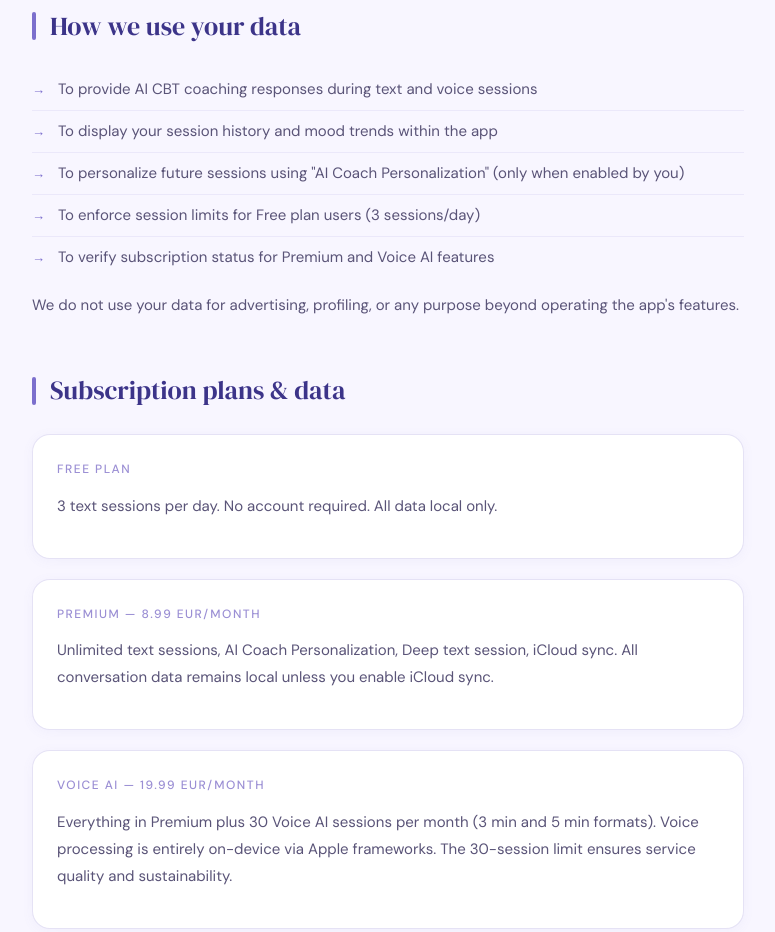
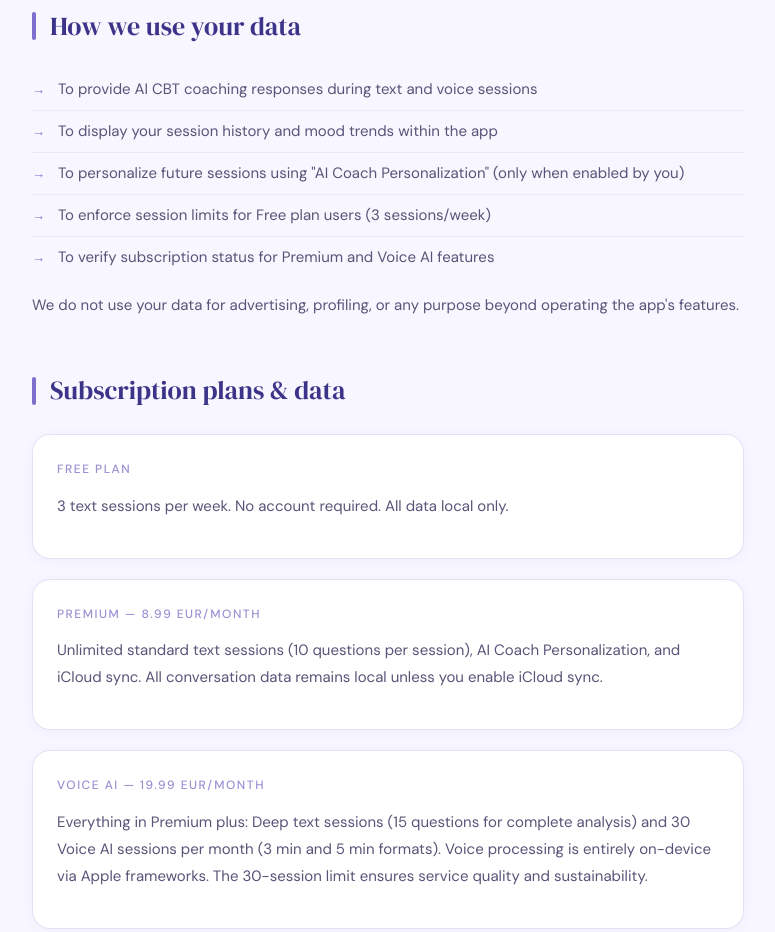
Before and after one commit to moodshift-coach/moodshift-privacy, a plain HTML site: page index.html in a window 1280 px wide. Shown: the part 2706-3638 px from the top of the page, without its empty margins (252-1027 px from the left). Drawn offline with Linux system fonts and the light colour scheme.

Commit message:
Update index.html
New Rating Age, New Plans

```diff
--- a/index.html
+++ b/index.html
@@ -229,7 +229,7 @@
       <li>To provide AI CBT coaching responses during text and voice sessions</li>
       <li>To display your session history and mood trends within the app</li>
       <li>To personalize future sessions using "AI Coach Personalization" (only when enabled by you)</li>
-      <li>To enforce session limits for Free plan users (3 sessions/day)</li>
+      <li>To enforce session limits for Free plan users (3 sessions/week)</li>
       <li>To verify subscription status for Premium and Voice AI features</li>
     </ul>
     <p>We do not use your data for advertising, profiling, or any purpose beyond operating the app's features.</p>
@@ -239,15 +239,15 @@
     <h2>Subscription plans &amp; data</h2>
     <div class="block">
       <span class="block-title">Free Plan</span>
-      <p>3 text sessions per day. No account required. All data local only.</p>
+      <p>3 text sessions per week. No account required. All data local only.</p>
     </div>
     <div class="block">
       <span class="block-title">Premium — 8.99 EUR/month</span>
-      <p>Unlimited text sessions, AI Coach Personalization, Deep text session, iCloud sync. All conversation data remains local unless you enable iCloud sync.</p>
+      <p>Unlimited standard text sessions (10 questions per session), AI Coach Personalization, and iCloud sync. All conversation data remains local unless you enable iCloud sync.</p>
     </div>
     <div class="block">
       <span class="block-title">Voice AI — 19.99 EUR/month</span>
-      <p>Everything in Premium plus 30 Voice AI sessions per month (3 min and 5 min formats). Voice processing is entirely on-device via Apple frameworks. The 30-session limit ensures service quality and sustainability.</p>
+      <p>Everything in Premium plus: Deep text sessions (15 questions for complete analysis) and 30 Voice AI sessions per month (3 min and 5 min formats). Voice processing is entirely on-device via Apple frameworks. The 30-session limit ensures service quality and sustainability.</p>
     </div>
   </div>
 
@@ -290,7 +290,7 @@
 
   <div class="section">
     <h2>Children's privacy</h2>
-    <p>MoodShift is intended for users aged 17 and older. We do not knowingly collect data from children under 13. If you believe a child has used MoodShift, please contact us.</p>
+    <p>MoodShift is intended exclusively for users aged 18 and older (and 19 and older in South Korea). The application is not designed for, or directed at, children or minors. We do not knowingly collect, store, or process personal data from individuals under these ages. If you are under the age of 18 (or 19 in South Korea), please do not use this application. If you believe that a minor has accessed MoodShift in violation of these terms, please contact us immediately.</p>
   </div>
 
   <div class="section">
```
